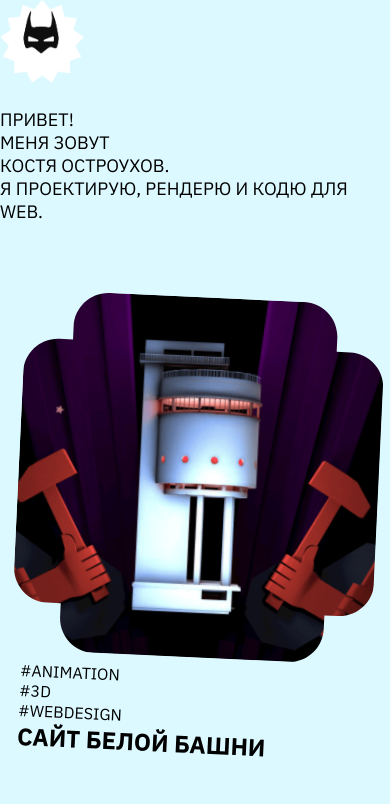
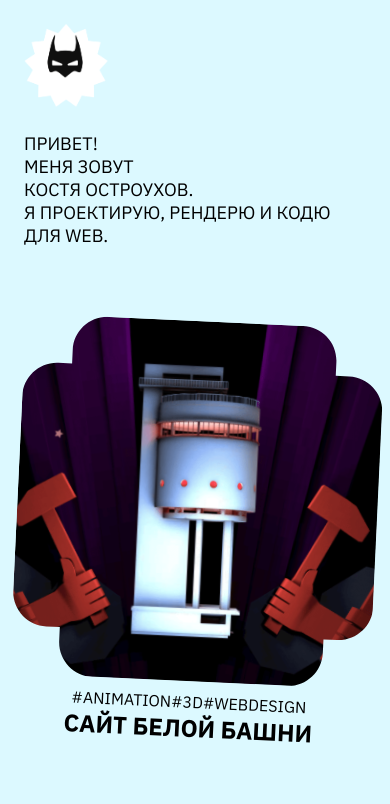
Before and after one commit to KonSTUNTin/MYPORTFOLIO, a React (Create React App) app: page / in a window 390 px wide. Shown: the top 804 px of the page. Built offline with nearby package versions, Linux system fonts and the light colour scheme.

Commit message:
mobile bug fixes

```diff
--- a/src/App.js
+++ b/src/App.js
@@ -36,11 +36,13 @@ class App extends React.Component{
 
   }
   render() {
+    let myclass ='';
+    if(this.state.status == 'active'){myclass='hide'}
     return(
-      <div id = 'MainContainer'>
+      <div id = 'MainContainer' className = {myclass}>
         <LeftColumn handler = {this.closeRightPanel}/>
         <Projects handler = {this.rightPanelActivate}/>
-        <RightPanel data = {this.state} />
+        <RightPanel handler = {this.closeRightPanel} data = {this.state} />
       </div>
     )
   }
--- a/src/components/projectlayout.js
+++ b/src/components/projectlayout.js
@@ -127,7 +127,7 @@ render(){
             </>}
 
             <use href={"#" + this.props.shape + this.props.num} fill={'url(#pattern' + this.props.num + ')'}/>
-            <use clipPath={"url(#myClip" + this.props.num + ')'} href={"#" + this.props.shape + this.props.num} fill="black" />
+            <use className = 'hoverMask' clipPath={"url(#myClip" + this.props.num + ')'} href={"#" + this.props.shape + this.props.num} fill="black" />
             </svg>
         )
 
--- a/src/components/rightpanel.js
+++ b/src/components/rightpanel.js
@@ -1,6 +1,7 @@
 import React from 'react';
 import ProjectsData from '../data/projects.js'
 import {ProjectBlock} from './projectlayout.js'
+
 
 class RightPanel extends React.Component{
     render(){
@@ -10,6 +11,7 @@ class RightPanel extends React.Component{
           {(this.props.data.content!= null)&&
             <>
               <ProjectHeader img = {this.props.data.content.img}/>
+              <CloseButton handler = {this.props.handler}/>
               <ProjectBlock
                 inCase = {true}
                 num = {element.index}
@@ -35,11 +37,23 @@ class RightPanel extends React.Component{
       )
       }
   }
+
+  class CloseButton extends React.Component{
+    render(){
+      return(
+        <div onClick = {this.props.handler} className = 'closeButton'>
+
+        </div>
+      )
+    }
+  }
+
+
   class VideoSection extends React.Component{
     render(){
       return(
         <div className = {'videoSection ' + this.props.data.class}>
-          <iframe width="560" height="315" src={this.props.data.src +"?controls =0"} frameborder="0" allow="accelerometer; autoplay; clipboard-write; encrypted-media; gyroscope; picture-in-picture" allowFullScreen></iframe>
+          <iframe width="560" height="315" src={this.props.data.src +"?controls =0"} frameBorder="0" allow="accelerometer; autoplay; clipboard-write; encrypted-media; gyroscope; picture-in-picture" allowFullScreen></iframe>
         </div>
       )
     }
--- a/src/stylesheets/desktop.css
+++ b/src/stylesheets/desktop.css
@@ -145,7 +145,7 @@ div#RightPanel {
     transition: transform 500ms;
     display: grid;
     grid-template-columns: repeat(9, 11.1%);
-    grid-template-rows: 15vh 25vh 20vh 1fr;
+    grid-template-rows: var(--x3) 15vh 25vh 20vh 1fr;
 
 }
 
@@ -187,7 +187,7 @@ svg.oval.mask {
 
 .projectHeader {
     grid-column: 1/10;
-    grid-row: 1/3;
+    grid-row: 1/4;
     background-size: cover;
     background-position: 50%;
 }
@@ -195,12 +195,12 @@ svg.oval.mask {
 .ProjectBlock.inCase {
     grid-column: 3;
     cursor: default;
-    grid-row: 2;
+    grid-row: 3;
 }
 
 .ProjectContent {
     grid-column: 1 / 10;
-    grid-row: 4;
+    grid-row: 5;
 }
 
 .textSection {
@@ -262,3 +262,17 @@ h4#Contacts {
     width: 100%;
     min-height: 40vh;
 }
+.closeButton {
+    background-color: white;
+    grid-column: 1;
+    height: var(--x4);
+    width: var(--x4);
+    margin-left: var(--x3);
+    grid-row: 2;
+    z-index: 9;
+    cursor: pointer;
+    background-image: url(/images/cross.svg);
+    background-size: 80%;
+    background-position: 50%;
+    background-repeat: no-repeat;
+}
--- a/src/stylesheets/mobile.css
+++ b/src/stylesheets/mobile.css
@@ -1,6 +1,9 @@
 @media screen and (max-width: 800px) {
     #LeftColumn {
         position: static;
+        margin-left: var(--x2);
+        margin-right: var(--x2);
+        margin-top: var(--x2);
         background-color: var(--blue);
         grid-area: leftColumn;
         display: flex;
@@ -8,11 +11,22 @@
         z-index: 8;
         justify-content: center;
     }
+    #projectMatrix h2 {
+        text-align: center;
+    }
+    #projectMatrix .tagsContainer {
+        flex-flow: row;
+        justify-content: center;
+    }
     h4#Contacts {
         display: none;
     }
     div#MainContainer {
         display: block;
+        overflow: hidden scroll;
+    }
+    div#MainContainer.hide::-webkit-scrollbar {
+        display: none;
     }
     h1 {
         font-size: 18px;
@@ -45,12 +59,19 @@
         bottom: 0px;
         right: 0px;
         display: block;
+        overflow: hidden scroll;
+    }
+    .ProjectBlock.inCase{
+        margin-left: var(--x2);
+        margin-top: var(--x2);
     }
     .ProjectBlock.inCase svg {
         display:none
     }
     .textSection {
         display: block;
+        margin-left: var(--x2);
+        margin-right: var(--x2);
     }
     .imgSection {
         display: block;
@@ -62,6 +83,17 @@
         height: 30vh;
     }
     div#clipContainer {
-        overflow: hidden visible;
+        overflow: hidden;
+    }
+    .hoverMask {
+        display: none;
+    }
+    svg.oval.mask {
+        transform: translate(8%, -4%);
+    }
+    .closeButton {
+        position: absolute;
+        top: 4vh;
+        margin-left: var(--x2);
     }
 }
```
Also changed, not shown: public/images/cross.svg (added).
